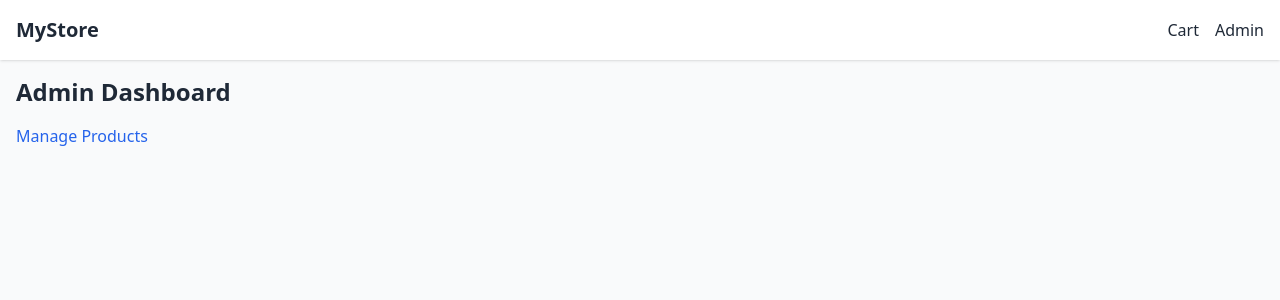
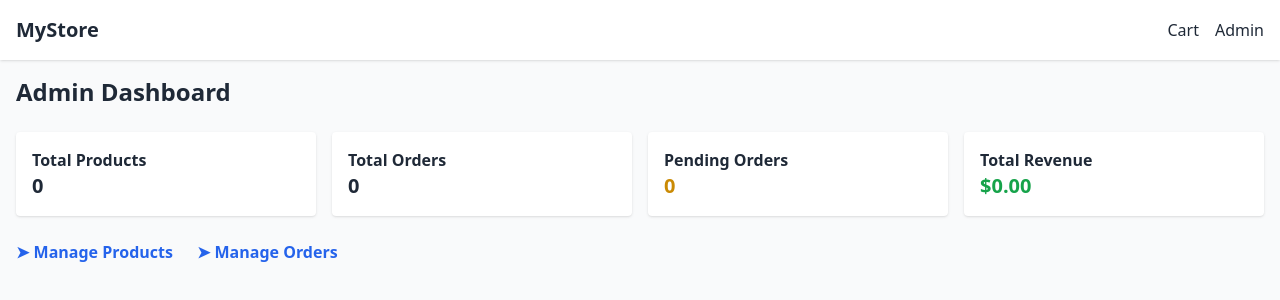
Before and after one commit to triyash/ecommerceapp, a React (Vite) app: page /admin in a window 1280 px wide. Shown: the top 300 px of the page. Built offline with nearby package versions, Linux system fonts and the light colour scheme.

Commit message:
Update AdminDashboard.jsx

```diff
--- a/src/pages/admin/AdminDashboard.jsx
+++ b/src/pages/admin/AdminDashboard.jsx
@@ -1,12 +1,60 @@
 import React from "react";
 import { Link } from "react-router-dom";
+import useLocalStorage from "../../hooks/useLocalStorage";
 
 export default function AdminDashboard() {
+  // Load products saved in localStorage by Admin
+  const [products] = useLocalStorage("admin_products", []);
+
+  // Load orders saved during checkout
+  const [orders] = useLocalStorage("orders", []);
+
+  // Calculate Metrics
+  const totalProducts = products.length;
+  const totalOrders = orders.length;
+  const totalRevenue = orders.reduce((sum, o) => sum + (o.total || 0), 0);
+  const pendingOrders = orders.filter((o) => o.status === "pending").length;
+
   return (
     <div>
-      <h1 className="text-2xl font-bold mb-4">Admin Dashboard</h1>
-      <div className="space-x-4">
-        <Link to="/admin/products" className="text-blue-600">Manage Products</Link>
+      <h1 className="text-2xl font-bold mb-6">Admin Dashboard</h1>
+
+      {/* Stats Cards */}
+      <div className="grid grid-cols-1 sm:grid-cols-2 md:grid-cols-4 gap-4 mb-6">
+
+        <div className="p-4 bg-white shadow rounded">
+          <h2 className="font-semibold">Total Products</h2>
+          <p className="text-xl font-bold">{totalProducts}</p>
+        </div>
+
+        <div className="p-4 bg-white shadow rounded">
+          <h2 className="font-semibold">Total Orders</h2>
+          <p className="text-xl font-bold">{totalOrders}</p>
+        </div>
+
+        <div className="p-4 bg-white shadow rounded">
+          <h2 className="font-semibold">Pending Orders</h2>
+          <p className="text-xl font-bold text-yellow-600">{pendingOrders}</p>
+        </div>
+
+        <div className="p-4 bg-white shadow rounded">
+          <h2 className="font-semibold">Total Revenue</h2>
+          <p className="text-xl font-bold text-green-600">
+            ${totalRevenue.toFixed(2)}
+          </p>
+        </div>
+
+      </div>
+
+      {/* Navigation Links */}
+      <div className="flex gap-6">
+        <Link to="/admin/products" className="text-blue-600 font-semibold">
+          ➤ Manage Products
+        </Link>
+
+        <Link to="/admin/orders" className="text-blue-600 font-semibold">
+          ➤ Manage Orders
+        </Link>
       </div>
     </div>
   );
```
